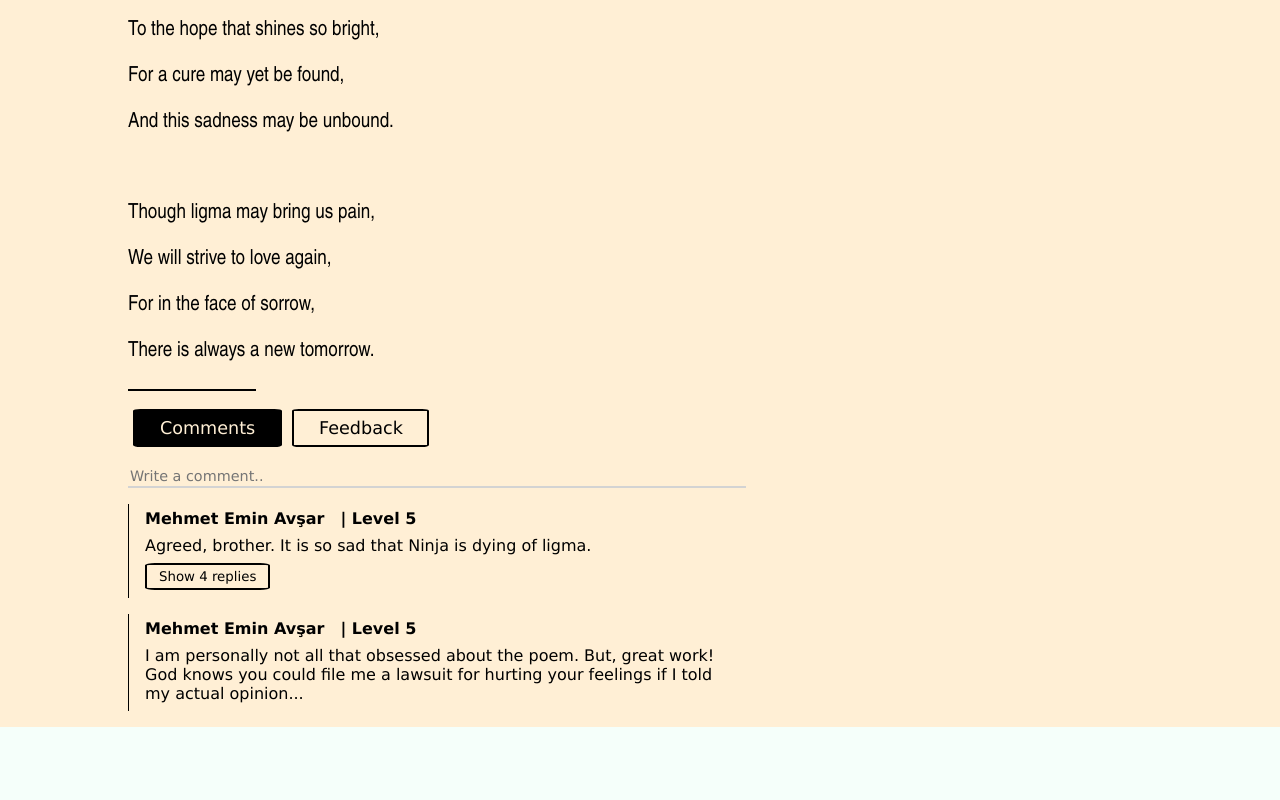
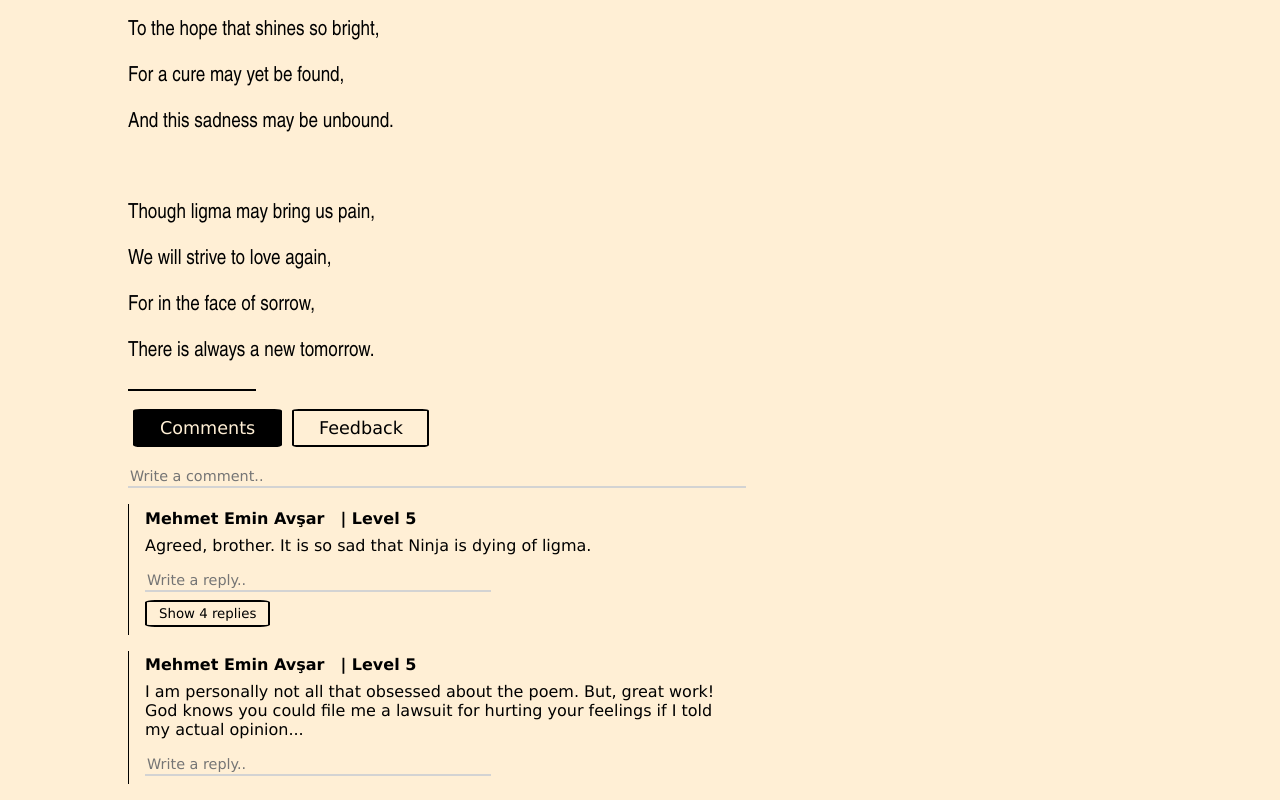
Before and after one commit to avsarcs/miryoku-front-end, a React (Create React App) app: page /artwork in a window 1280 px wide. Shown: the part 1182-1982 px from the top of the page. Before the commit the page ends 1909 px from the top, so only its background shows below. Built offline with nearby package versions, Linux system fonts and the light colour scheme; a web font is replaced by a local one.

Commit message:
Added the ability to reply to comments

```diff
--- a/public/styles/_comment.scss
+++ b/public/styles/_comment.scss
@@ -1,11 +1,11 @@
 @import "./variables";
 
-.comment-submit-container {
+.comment-submit-container, .reply-submit-container {
     display: flex;
     flex-direction: column;
 }
 
-.comment-button {
+.comment-button, .reply-button {
     margin-top: 1em;
     margin-right: 1em;
     background: black;
@@ -17,7 +17,7 @@
     font-family: Verdana, Geneva, Tahoma, sans-serif;
 }
 
-.comment-bar {
+.comment-bar, .reply-bar {
     display: block;
     resize: none;
     border-width: 0 0 2px 0;
@@ -33,7 +33,11 @@
     transition: border-color 1s ease 0s;
 }
 
-.comment-bar:focus {
+.reply-bar {
+    margin-top: 1em;
+}
+
+.comment-bar:focus, .reply-bar:focus {
     outline: none;
 }
 
--- a/public/styles/style.css
+++ b/public/styles/style.css
@@ -517,12 +517,12 @@
   background-color: black;
 }
 
-.comment-submit-container {
+.comment-submit-container, .reply-submit-container {
   display: flex;
   flex-direction: column;
 }
 
-.comment-button {
+.comment-button, .reply-button {
   margin-top: 1em;
   margin-right: 1em;
   background: black;
@@ -534,7 +534,7 @@
   font-family: Verdana, Geneva, Tahoma, sans-serif;
 }
 
-.comment-bar {
+.comment-bar, .reply-bar {
   display: block;
   resize: none;
   border-width: 0 0 2px 0;
@@ -550,7 +550,11 @@
   transition: border-color 1s ease 0s;
 }
 
-.comment-bar:focus {
+.reply-bar {
+  margin-top: 1em;
+}
+
+.comment-bar:focus, .reply-bar:focus {
   outline: none;
 }
 
--- a/src/components/Comment.js
+++ b/src/components/Comment.js
@@ -1,4 +1,4 @@
-import React, { useState } from 'react'
+import React, { useState, useRef } from 'react'
 import Reply from './Reply';
 import Users from '../dummyData/dummy-user.json'
 import Replies  from '../dummyData/dummy-replies.json'
@@ -7,6 +7,86 @@ export default function Comment(props) {
     const { comment } = props;
 
     const commentID = parseInt(comment._id);
+
+    // Represent a reply as an object (going to be stored in the database)
+    const [ reply, setReply ] = useState({
+        "parentID": comment._id,
+        "body": "",
+        "ownerID": props.user._id,
+        "dateCreated": (new Date()).toISOString(),
+        "dateUpdated": (new Date()).toISOString()
+    })
+
+    // Configuring the reply bar stylistically
+    const [replyButtonStyle, setReplyButtonStyle] = useState({
+        "display": "none"
+    })
+
+    const replyBarRef = useRef(null)
+
+    const [replyBarStyle, setReplyBarStyle] = useState({
+        "borderColor": "lightgray"
+    })
+
+    // Make the reply bar grow or shrink accordingly as new lines are entered or deleted.
+    React.useEffect(() => {
+        const replyBar = replyBarRef.current
+
+        const adjustReplyBarHeight = () => {
+            replyBar.style.height = "auto"
+            replyBar.style.height = `${replyBar.scrollHeight}px`
+        }
+
+        const handleInput = () => {
+            adjustReplyBarHeight()
+        }
+
+        if (replyBar) {
+            replyBar.addEventListener("input", handleInput)
+        }
+
+        return () => {
+            if (replyBar) {
+                replyBar.removeEventListener("input", handleInput)
+            }
+        }
+
+    }, [])
+
+    // Change reply object when the user writes new stuff.
+    function handleReply(e) {
+
+        const { value } = e.target
+        setReply( (reply) => {
+            return {
+                ...reply,
+                "body": value
+            }
+        });
+    }
+
+    // Show the submit reply button only if the reply bar is clicked.
+    function replyBarClicked(e) {
+
+        setReplyBarStyle({
+            "borderColor": "black"
+        })
+
+        setReplyButtonStyle({
+            "display": "block"
+        })
+    }
+
+    function replyBarUnclicked(e) {
+
+        setReplyBarStyle({
+            "borderColor": "lightgray"
+        })
+
+        setReplyButtonStyle({
+            "display": "none"
+        })
+    }
 
     // Fetch replies
     const replies = Replies.filter( reply => parseInt(reply.parentID) === commentID)
@@ -28,6 +108,20 @@ export default function Comment(props) {
                 {comment.body}
             </div>
             {
+                props.hasAuth && (
+                    <form>
+                        <div className="reply-submit-container">
+                            <textarea ref={replyBarRef} rows="1" id="replyTextArea" className="reply-bar" name="replyText" style={replyBarStyle} value={reply.body}
+                                placeholder="Write a reply.." onClick={replyBarClicked} onChange={handleReply}/>
+                            <div className="reply-submit-buttons" style={replyButtonStyle}>
+                                <button className="reply-button" onClick={replyBarUnclicked} type="button">Cancel</button>
+                                <button className="reply-button" type="submit">Submit</button>
+                            </div>
+                        </div>
+                    </form>
+                    )
+            }
+            {
                 // Render the reply toggle button only if there is any.
                 replyCount > 0 && (
                     <button className='toggle-replies-button' onClick={
--- a/src/pages/Artwork.js
+++ b/src/pages/Artwork.js
@@ -47,15 +47,19 @@ export default function Artwork(props) {
             adjustCommentBarHeight()
         }
 
-        commentBar.addEventListener("input", handleInput)
+        if (commentBar) {
+            commentBar.addEventListener("input", handleInput)
+        }
 
         return () => {
-            commentBar.removeEventListener("input", handleInput)
+            if (commentBar) {
+                commentBar.removeEventListener("input", handleInput)
+            }
         }
 
     }, [])
 
-    // Change comment string when the user writes new stuff.
+    // Change comment object when the user writes new stuff.
     function handleComment(e) {
 
         const { value } = e.target
@@ -99,7 +103,7 @@ export default function Artwork(props) {
                 <div className="artwork-tags">
                     {
                         props.artwork.tags.map( (tag) => (
-                            <label className="cool-label" style={{fontSize: "0.9em"}} >{tag}</label>
+                            <label key={tag} className="cool-label" style={{fontSize: "0.9em"}} >{tag}</label>
                         ) )
                     }
                 </div>
@@ -108,12 +112,12 @@ export default function Artwork(props) {
                 </span>
                 <div className="artwork-body" style={bodyStyle}>
 
-                    {bodyLines.map((line) => {
+                    {bodyLines.map((line, index) => {
                         if (line === "") {
-                            return (<br/>)
+                            return (<br key={index}/>)
                         }
                         else { return (
-                        <div>
+                        <div key={index}>
                             <ReactMarkdown>{line}</ReactMarkdown>
                         </div>
                         )}
@@ -139,7 +143,7 @@ export default function Artwork(props) {
                         {
                             comments.map(
                                 comment => (
-                                    <Comment comment={comment}/>
+                                    <Comment key={comment._id} comment={comment} user={props.user} hasAuth={props.hasAuth}/>
                                 )
                             )
                         }
```
Also changed, not shown: 1 other file (tests, documents, lock files or other folders).
